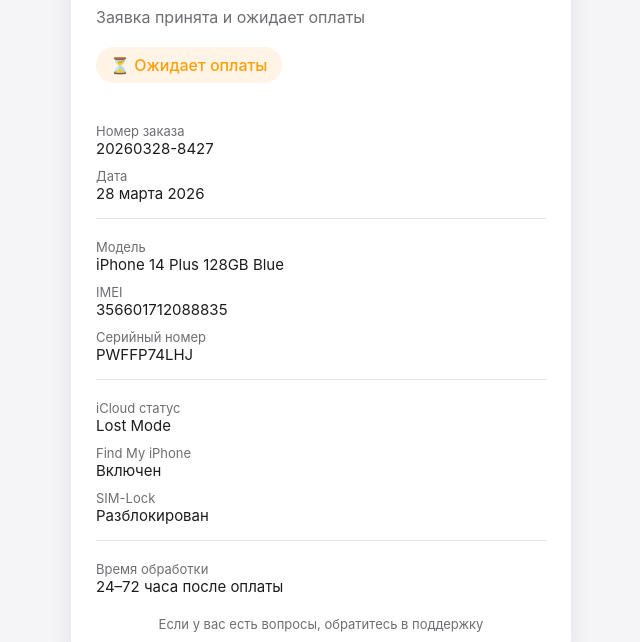
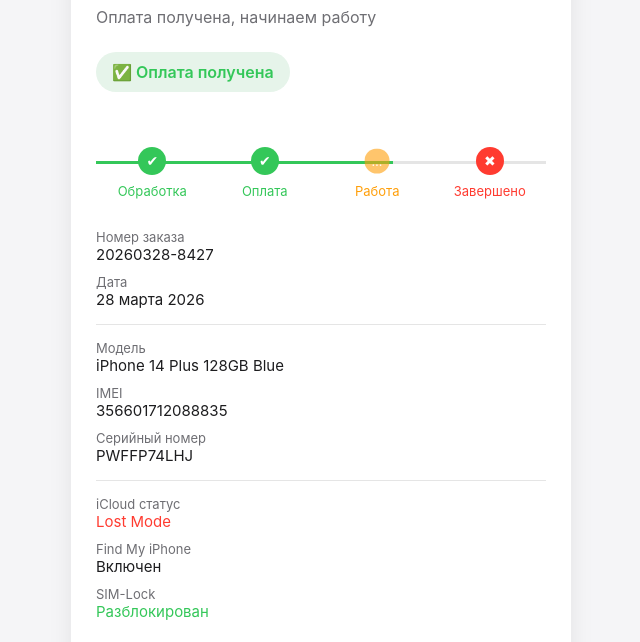
Before and after one commit to MixFixOffical/Terminal, a plain HTML site: page index.html in a window 1280 px wide. Shown: the part 149-791 px from the top of the page, without its empty margins (319-959 px from the left). Drawn offline with Linux system fonts and the light colour scheme.

Commit message:
Update order status and styling in index.html

```diff
--- a/index.html
+++ b/index.html
@@ -33,26 +33,70 @@
 
 .subtitle {
   color: #6e6e73;
-  margin-bottom: 20px;
+  margin-bottom: 25px;
 }
 
 .status {
   display: inline-block;
-  padding: 8px 14px;
+  padding: 10px 16px;
   border-radius: 20px;
-  background: #fff4e5;
-  color: #ff9f0a;
-  font-weight: 500;
-  margin-bottom: 20px;
+  background: #e6f4ea;
+  color: #34c759;
+  font-weight: 600;
+  margin-bottom: 25px;
 }
 
-.section {
-  margin-top: 20px;
+/* ПРОГРЕСС */
+.progress-container {
+  position: relative;
+  margin: 30px 0;
+}
+
+.progress-line {
+  position: absolute;
+  top: 14px;
+  left: 0;
+  width: 100%;
+  height: 3px;
+  background: #e5e5e5;
+}
+
+.progress-fill {
+  position: absolute;
+  top: 14px;
+  left: 0;
+  height: 3px;
+  width: 66%;
+  background: #34c759;
+}
+
+.steps {
+  display: flex;
+  justify-content: space-between;
+  position: relative;
+}
+
+.step {
+  text-align: center;
+  width: 25%;
+}
+
+.circle {
+  width: 28px;
+  height: 28px;
+  border-radius: 50%;
+  background: #e5e5e5;
+  margin: 0 auto 8px;
+  display: flex;
+  align-items: center;
+  justify-content: center;
+  font-size: 14px;
+  color: white;
 }
 
 .label {
+  font-size: 13px;
   color: #6e6e73;
-  font-size: 13px;
 }
 
 .value {
@@ -60,10 +104,65 @@
   margin-bottom: 10px;
 }
 
+/* состояния */
+.done .circle {
+  background: #34c759;
+}
+
+.current .circle {
+  background: #ff9f0a;
+  animation: pulse 1s infinite;
+}
+
+.error .circle {
+  background: #ff3b30;
+}
+
+.done .label {
+  color: #34c759;
+}
+
+.current .label {
+  color: #ff9f0a;
+}
+
+.error .label {
+  color: #ff3b30;
+}
+
+@keyframes pulse {
+  0% { transform: scale(0.9); opacity: 0.6; }
+  50% { transform: scale(1); opacity: 1; }
+  100% { transform: scale(0.9); opacity: 0.6; }
+}
+
+/* инфо */
+.device-info {
+  margin-top: 25px;
+}
+
+.info-block {
+  margin-bottom: 10px;
+}
+
 .divider {
   height: 1px;
   background: #e5e5e5;
   margin: 15px 0;
+}
+
+/* печать */
+.stamp {
+  margin-top: 30px;
+  text-align: center;
+  font-size: 18px;
+  color: #34c759;
+  border: 2px dashed #34c759;
+  padding: 10px;
+  border-radius: 10px;
+  font-weight: bold;
+  transform: rotate(-5deg);
+  display: inline-block;
 }
 
 .footer {
@@ -81,11 +180,42 @@
   <div class="card">
 
     <h1>Статус заказа</h1>
-    <div class="subtitle">Заявка принята и ожидает оплаты</div>
+    <div class="subtitle">Оплата получена, начинаем работу</div>
 
-    <div class="status">⏳ Ожидает оплаты</div>
+    <div class="status">✅ Оплата получена</div>
 
-    <div class="section">
+    <!-- ПРОГРЕСС -->
+    <div class="progress-container">
+      <div class="progress-line"></div>
+      <div class="progress-fill"></div>
+
+      <div class="steps">
+        <div class="step done">
+          <div class="circle">✔</div>
+          <div class="label">Обработка</div>
+        </div>
+
+        <div class="step done">
+          <div class="circle">✔</div>
+          <div class="label">Оплата</div>
+        </div>
+
+        <div class="step current">
+          <div class="circle">…</div>
+          <div class="label">Работа</div>
+        </div>
+
+        <div class="step error">
+          <div class="circle">✖</div>
+          <div class="label">Завершено</div>
+        </div>
+      </div>
+    </div>
+
+    <!-- ИНФОРМАЦИЯ -->
+    <div class="device-info">
+
+      <div class="info-block">
         <div class="label">Номер заказа</div>
         <div class="value">20260328-8427</div>
 
@@ -95,7 +225,7 @@
 
       <div class="divider"></div>
 
-    <div class="section">
+      <div class="info-block">
         <div class="label">Модель</div>
         <div class="value">iPhone 14 Plus 128GB Blue</div>
 
@@ -108,26 +238,23 @@
 
       <div class="divider"></div>
 
-    <div class="section">
+      <div class="info-block">
         <div class="label">iCloud статус</div>
-      <div class="value">Lost Mode</div>
+        <div class="value" style="color:#ff3b30;">Lost Mode</div>
 
         <div class="label">Find My iPhone</div>
         <div class="value">Включен</div>
 
         <div class="label">SIM-Lock</div>
-      <div class="value">Разблокирован</div>
+        <div class="value" style="color:#34c759;">Разблокирован</div>
       </div>
 
-    <div class="divider"></div>
-
-    <div class="section">
-      <div class="label">Время обработки</div>
-      <div class="value">24–72 часа после оплаты</div>
     </div>
 
+    <div class="stamp">✔ ОПЛАЧЕНО</div>
+
     <div class="footer">
-      Если у вас есть вопросы, обратитесь в поддержку
+      Ваш заказ обрабатывается. Пожалуйста, ожидайте.
     </div>
 
   </div>
```
Lines whose indentation alone changed are shown as unchanged.
